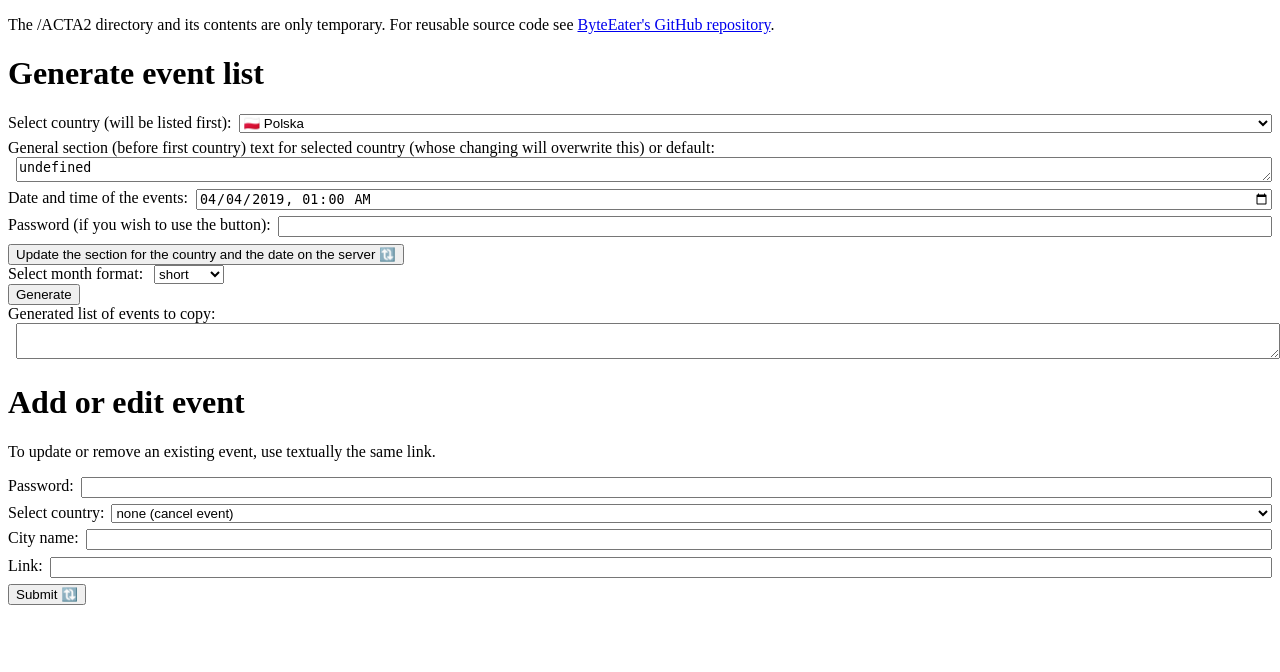
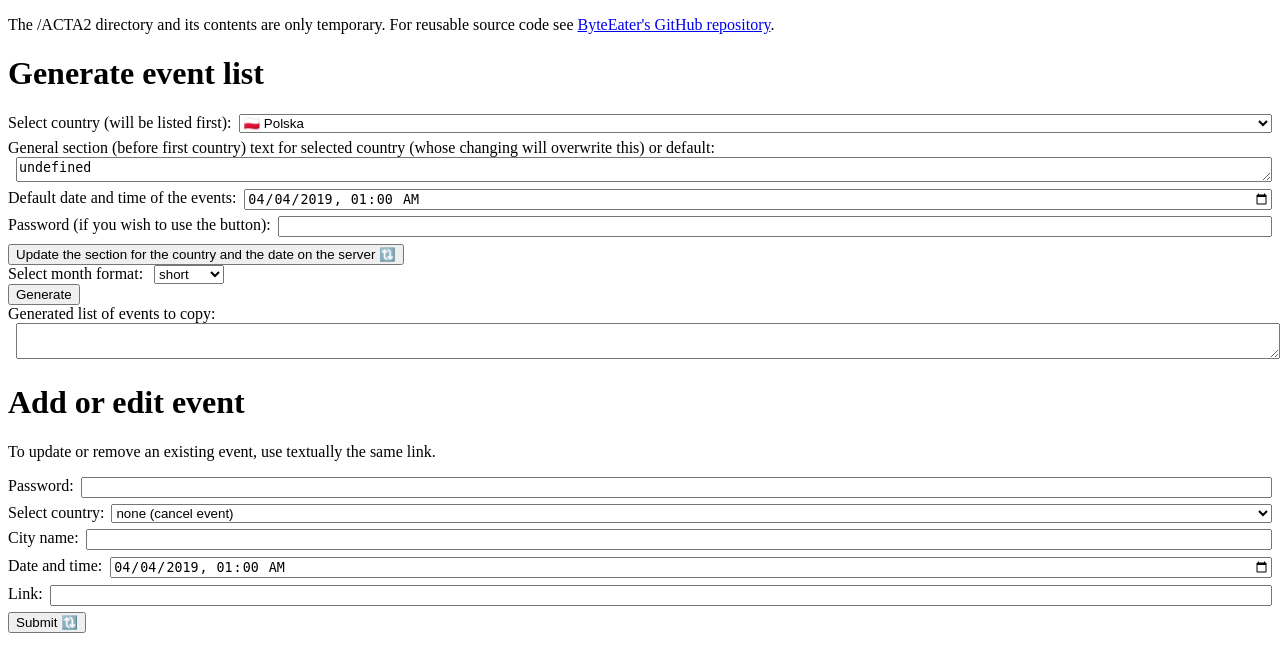
Before and after one commit to ByteEater-pl/ACTA2-event-list-generation-tool, a PHP site: page / in a window 1280 px wide. Shown: the top 672 px of the page. Run offline with PHP 8.4, Linux system fonts and the light colour scheme; tables that the repository leaves empty or names only in its code hold one stand-in row (values such as "Sample post"); data that the repository does not hold is empty.

Commit message:
add a TIMESTAMP column to cities, treating that from settings as default

```diff
--- a/index.php
+++ b/index.php
@@ -17,7 +17,8 @@
 $conn = new mysqli('localhost', 'protester', 'fucktheEU', 'ACTA2');
 $conn->set_charset('utf8');
 if ($_SERVER['REQUEST_METHOD'] == 'POST')
-	if ($_POST['pass'] == 'GuyFawkes')
+	if ($_POST['pass'] == 'GuyFawkes') {
+		$date = str_replace('T', ' ', $_POST['date']) . ':00';
 		if (isset($_POST['link'])) {
 			$i = (int)$_POST['country'];
 			$q = $conn->prepare('SELECT * FROM cities WHERE link = ?');
@@ -26,13 +27,13 @@
 				if ($i--)
 					if ($q->num_rows) {
 						$q = $conn->prepare('UPDATE cities SET city = ?, country = ? WHERE link = ?');
-						$q->bind_param('sis', $_POST['city'], $i, $_POST['link']);
+						$q->bind_param('siss', $_POST['city'], $i, $_POST['link'], $_POST['date']);
 						$msg = $q->execute()
 							? "The existing city's data have been updated."
 							: "ERROR: Could not update the existing city's data.";
 					} else {
-						$q = $conn->prepare('INSERT INTO cities VALUES (?, ?, ?)');
-						$q->bind_param('sis', $_POST['city'], $i, $_POST['link']);
+						$q = $conn->prepare('INSERT INTO cities VALUES (?, ?, ?, ?)');
+						$q->bind_param('siss', $_POST['city'], $i, $_POST['link'], $_POST['date']);
 						$msg = $q->execute()
 							? "The new city's data have been saved."
 							: "ERROR: Could not save the new city's data.";
@@ -46,7 +47,6 @@
 			else $msg = "ERROR: Failed database lookup for the given city's potential data.";
 		} else {
 			$q = $conn->prepare('UPDATE settings SET date = ?');
-			$date = str_replace('T', ' ', $_POST['date']) . ':00';
 			$q->bind_param('s', $date);
 			$msg = $q->execute()
 				? "The date has been updated."
@@ -57,7 +57,7 @@
 				? " The selected country's general section has been updated."
 				: " ERROR: Could not update the selected country's general section.";
 		}
-	else $msg = 'ERROR: Wrong password given. Database unmodified.';
+	} else $msg = 'ERROR: Wrong password given. Database unmodified.';
 $res = $conn->query('SELECT * FROM settings');
 if (!$res) fatal('ERROR: Could not read date from the database.');
 $row = $res->fetch_row();
@@ -75,7 +75,7 @@
 echo ",
 	cities = [";
 while ($row = $res->fetch_row())
-	printf('[`%s`, %u, `%s`],', escape($row[0]), $row[1], escape($row[2]));
+	printf('[`%s`, %u, `%s`, "%s"],', escape($row[0]), $row[1], escape($row[2]), $row[3]);
 ?>
 ],
 	countries = [...[
@@ -119,8 +119,9 @@
 			$(e).appendChild(new Option(country, i + 1))
 	$("country_first").selectedIndex = 21
 	updateSection()
-	// Here and in the first form's onsubmit an exception will be thrown if the result is out of range.
-	$("date").valueAsNumber = 1000 * date - offset
+	for (const input of document.querySelectorAll("[name=date]"))
+		// Here and in the first form's onsubmit an exception will be thrown if the result is out of range.
+		input.valueAsNumber = 1000 * date - offset
 }
 
 function updateSection() {
@@ -144,10 +145,10 @@
 
 ${country.toUpperCase()}:
 
-` + sortBy(inCountry, c => c[0]).map(([city,, link]) =>
+` + sortBy(inCountry, c => c[0]).map(([city,, link, date]) =>
 	`• ${city}, ${Intl.DateTimeFormat(locales,
 		{month: $("month").value, day: "numeric", hour: "numeric", minute: "2-digit", timeZoneName: "short"})
-		.format(new Date($("date").valueAsNumber + offset))} – ` + link).join(`
+		.format(new Date(date.replace(" ", "T") + "Z"))} – ` + link).join(`
 
 `)
 	}
@@ -189,8 +190,8 @@
 <label>General section (before first country) text for selected country (whose changing will overwrite this) or default:
 <textarea id="general" name="general" required="" maxlength="21843"></textarea>
 </label>
-<label>Date and time of the events:
-<input id="date" name="date" type="datetime-local" required=""/>
+<label>Default date and time of the events:
+<input name="date" type="datetime-local" required=""/>
 </label>
 <label>Password (if you wish to use the button):
 <input name="pass" type="password" required=""/>
@@ -224,6 +225,9 @@
 <label>City name:
 <input id="city" name="city" maxlength="63"/>
 </label>
+<label>Date and time:
+<input name="date" type="datetime-local"/>
+</label>
 <label>Link:
 <input name="link" type="url" required="" maxlength="333"/>
 </label>
```
